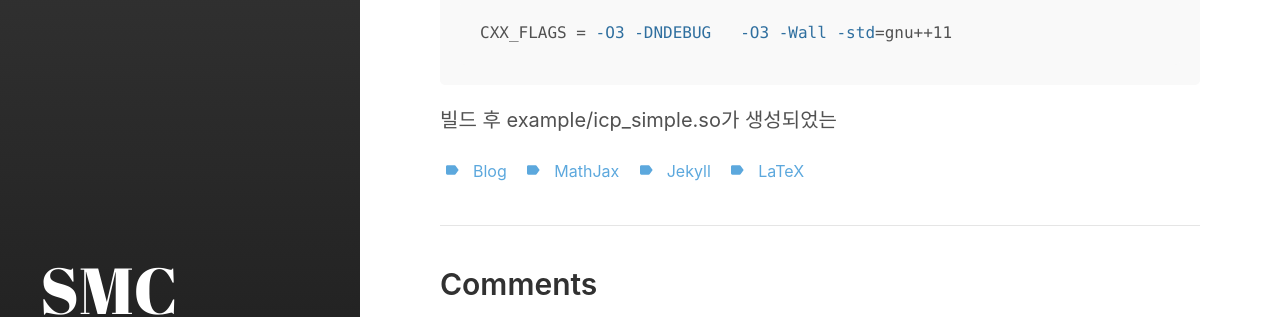
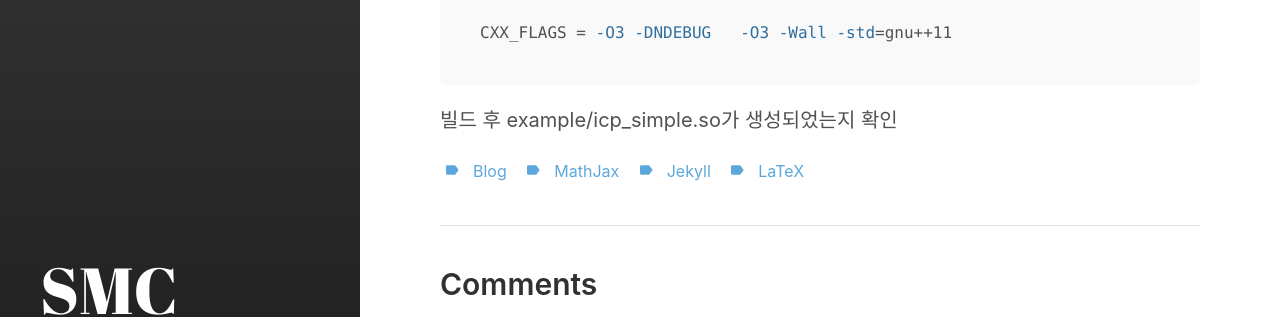
Before and after one commit to tjdalsckd/tjdalsckd.github.io, a Jekyll site: the page built from _posts/2020-09-19-libpointmatcher 설치방법.md, in a window 1280 px wide and 900 px high, scrolled down 706 px. Shown: the part 255-572 px from the top of the window. Built offline with Jekyll 4.4.1, drawn with Linux system fonts in a browser that asks for light colours; our own code applies the rules of GitHub Pages for plain Markdown files.

Commit message:
Update 2020-09-19-libpointmatcher 설치방법.md

````diff
--- a/_posts/2020-09-19-libpointmatcher 설치방법.md
+++ b/_posts/2020-09-19-libpointmatcher 설치방법.md
@@ -37,4 +37,4 @@ CXX_FLAGS = -O3 -DNDEBUG   -fPIC -O3 -Wall -std=gnu++11
 ```bash
 CXX_FLAGS = -O3 -DNDEBUG   -O3 -Wall -std=gnu++11
 ```
-빌드 후 example/icp_simple.so가 생성되었는
+빌드 후 example/icp_simple.so가 생성되었는지 확인
````
